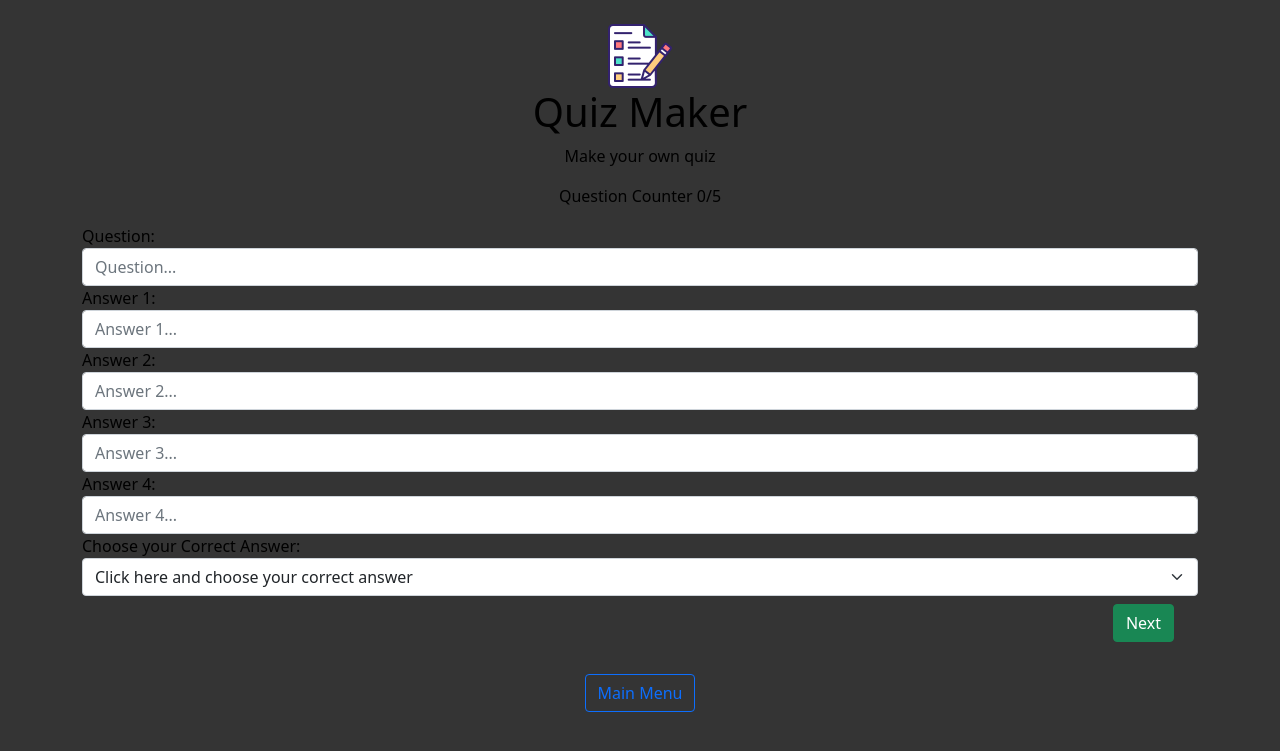
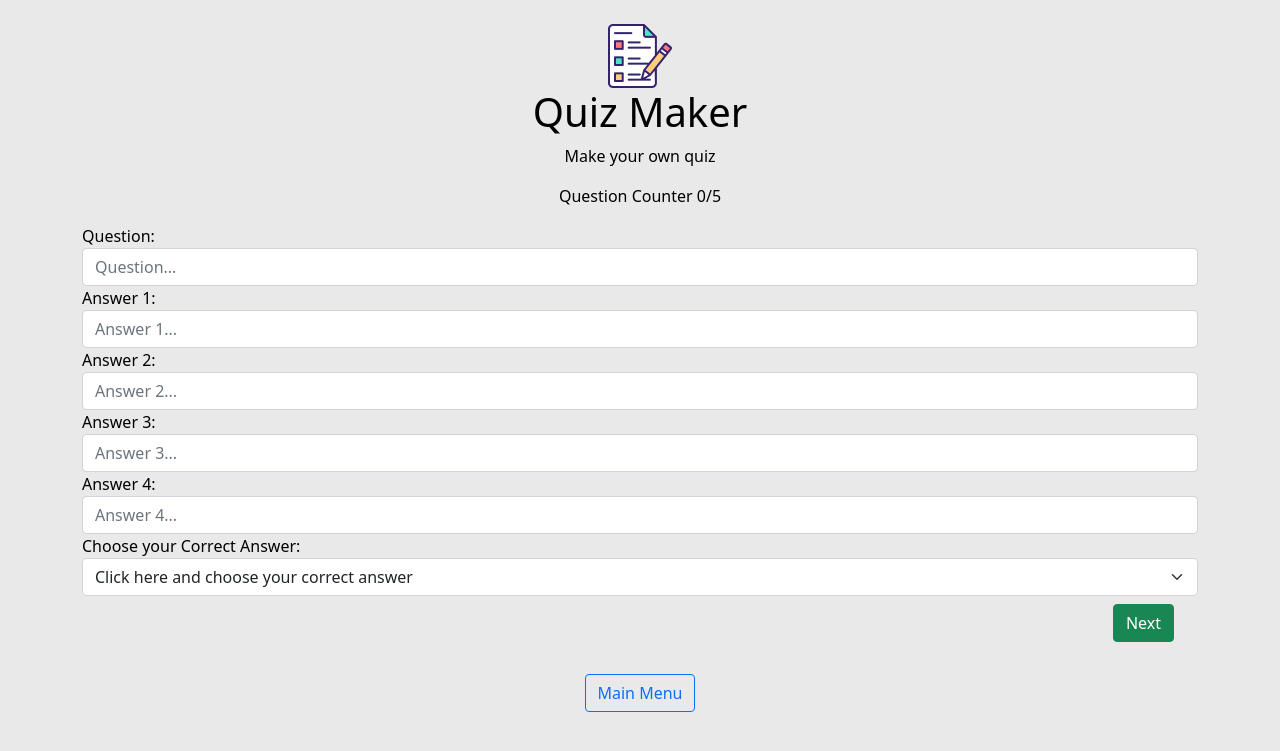
Before and after one commit to FailPr/QuizMaker, a PHP site: page /QuestionMaker.php in a window 1280 px wide. Shown: the top 751 px of the page. Run offline with PHP 8.4, Linux system fonts and the light colour scheme; some libraries are stand-ins or nearby versions.

Commit message:
Update styles.css

```diff
--- a/css/styles.css
+++ b/css/styles.css
@@ -1,5 +1,5 @@
 body {
-    background-color: #343434;
+    background-color: rgb(233, 233, 233) !important
 }
 .container-sm.text-white.d-flex {
     display: flex !important;
```
